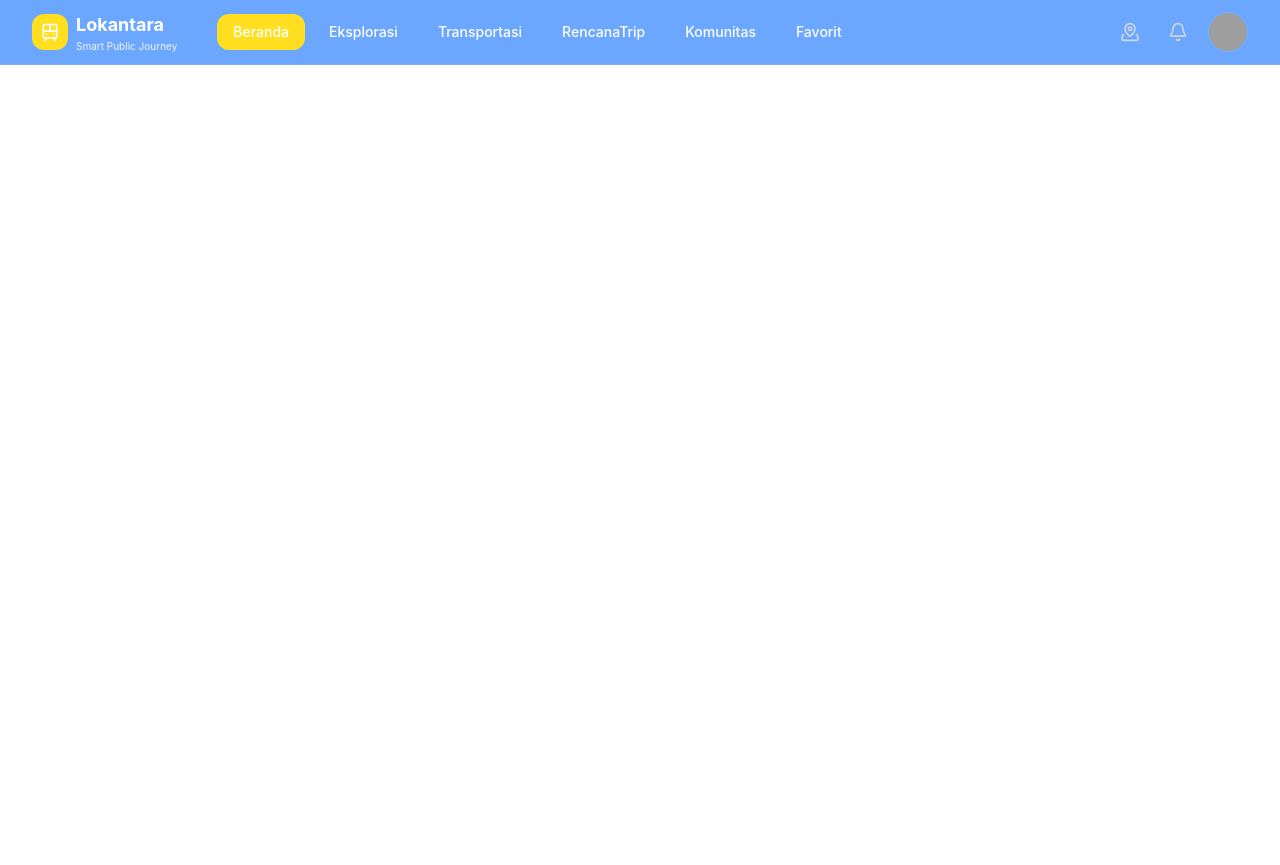
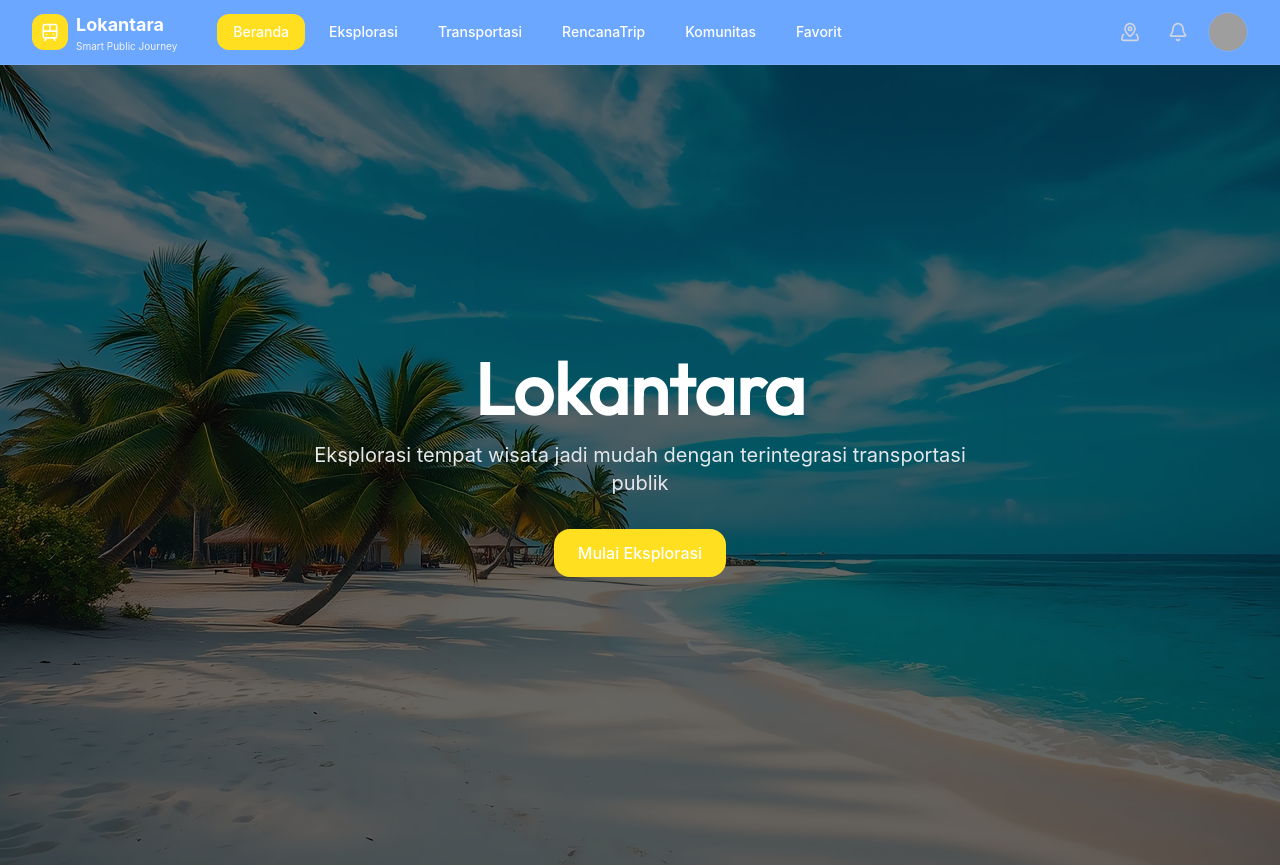
Before and after one commit to ahmadwafii11/lokantara, a React (Vite) app in the folder frontend/: page / in a window 1280 px wide. Before the commit the page ends 800 px from the top, so only its background shows below. Built offline with nearby package versions, Linux system fonts and the light colour scheme; grey boxes are pictures that could not be loaded.

Commit message:
feat: add page Beranda

```diff
--- a/frontend/src/index.css
+++ b/frontend/src/index.css
@@ -1 +1,6 @@
 @import "tailwindcss";
+@import "@fontsource/outfit";
+
+@theme {
+    --font-outfit: "Outfit", sans-serif;
+}
--- /dev/null
+++ b/frontend/src/page/Beranda.tsx
@@ -0,0 +1,38 @@
+import { Link } from "react-router-dom";
+import "../index.css";
+import imageBackground from "../assets/background.jpeg";
+
+function Beranda() {
+    return (
+        <div
+            className="relative h-screen w-full bg-cover bg-center"
+            style={{
+                backgroundImage: `url(${imageBackground})`,
+            }}
+        >
+            {/* Overlay */}
+            <div className="absolute inset-0 bg-black/60" />
+
+            {/* Content */}
+            <div className="relative z-10 flex h-full flex-col items-center justify-center px-4 text-center text-white">
+
+                <h1 className="font-outfit text-5xl font-bold md:text-7xl">
+                    Lokantara
+                </h1>
+
+                <p className="mt-4 max-w-2xl text-lg text-gray-200 md:text-xl">
+                    Eksplorasi tempat wisata jadi mudah dengan
+                    terintegrasi transportasi publik
+                </p>
+
+                <Link to="/eksplorasi"
+                      className="mt-8 rounded-2xl bg-yellow-300 px-6 py-3 font-medium text-white transition hover:bg-yellow-500"
+                >
+                    <span>Mulai Eksplorasi</span>
+                </Link>
+            </div>
+        </div>
+    )
+}
+
+export default Beranda
--- a/frontend/src/routes/AppRoutes.tsx
+++ b/frontend/src/routes/AppRoutes.tsx
@@ -1,17 +1,19 @@
 import { BrowserRouter, Routes, Route } from "react-router-dom";
 import Navbar from "../components/Navbar";
+
+import Beranda from "../page/Beranda";
 
 function AppRoutes() {
     return(
         <BrowserRouter>
             <Navbar/>
             <Routes>
-                {/* <Route
+                <Route
                 path="/"
                 element={
-                    <Home/>
+                    <Beranda/>
                 }
-                /> */}
+                />
             </Routes>
         </BrowserRouter>
     )
```
Also changed, not shown: frontend/package.json (+8 -2 lines), frontend/src/main.tsx (+5 -4 lines), frontend/src/assets/background.jpeg (added), 1 other file (tests, documents, lock files or other folders).
